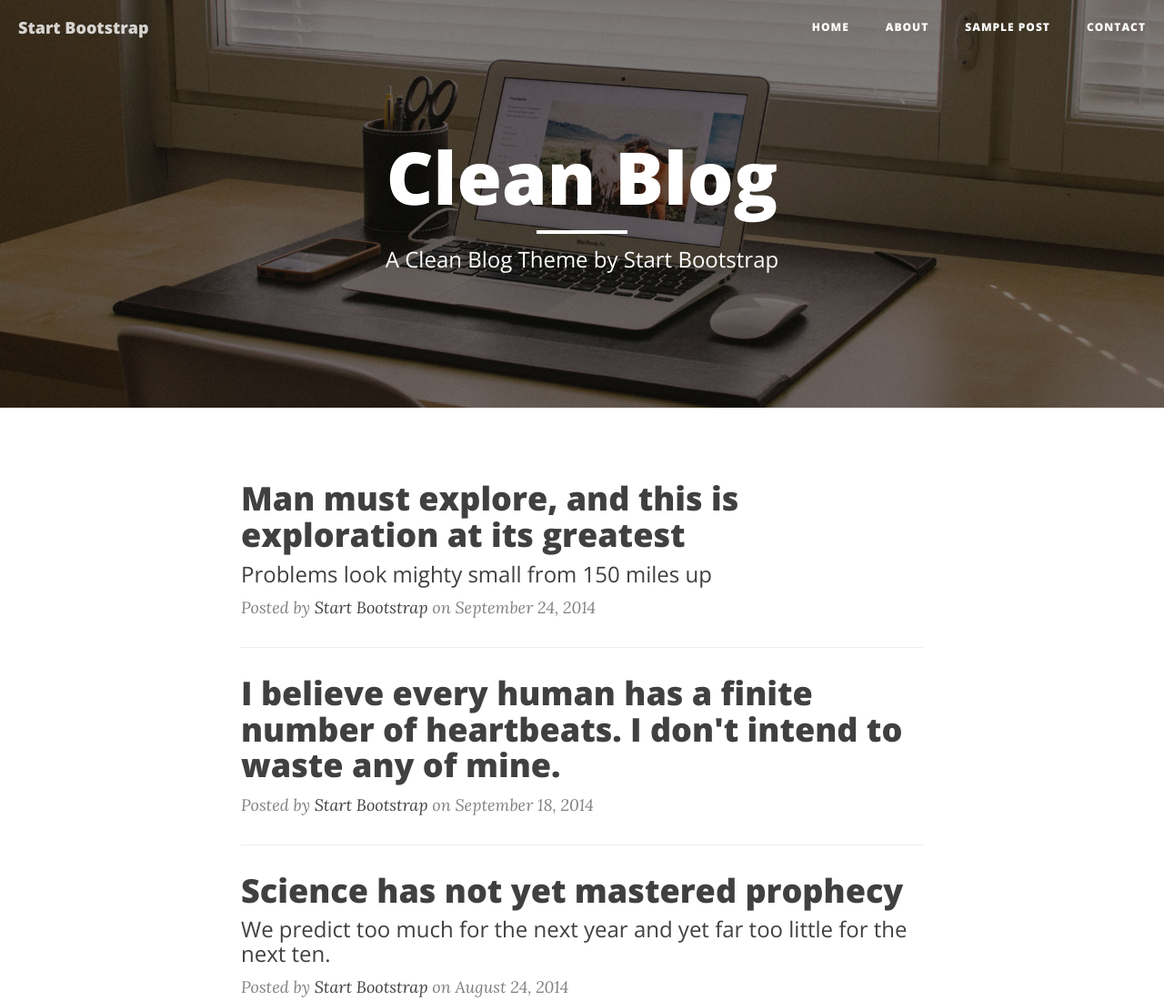
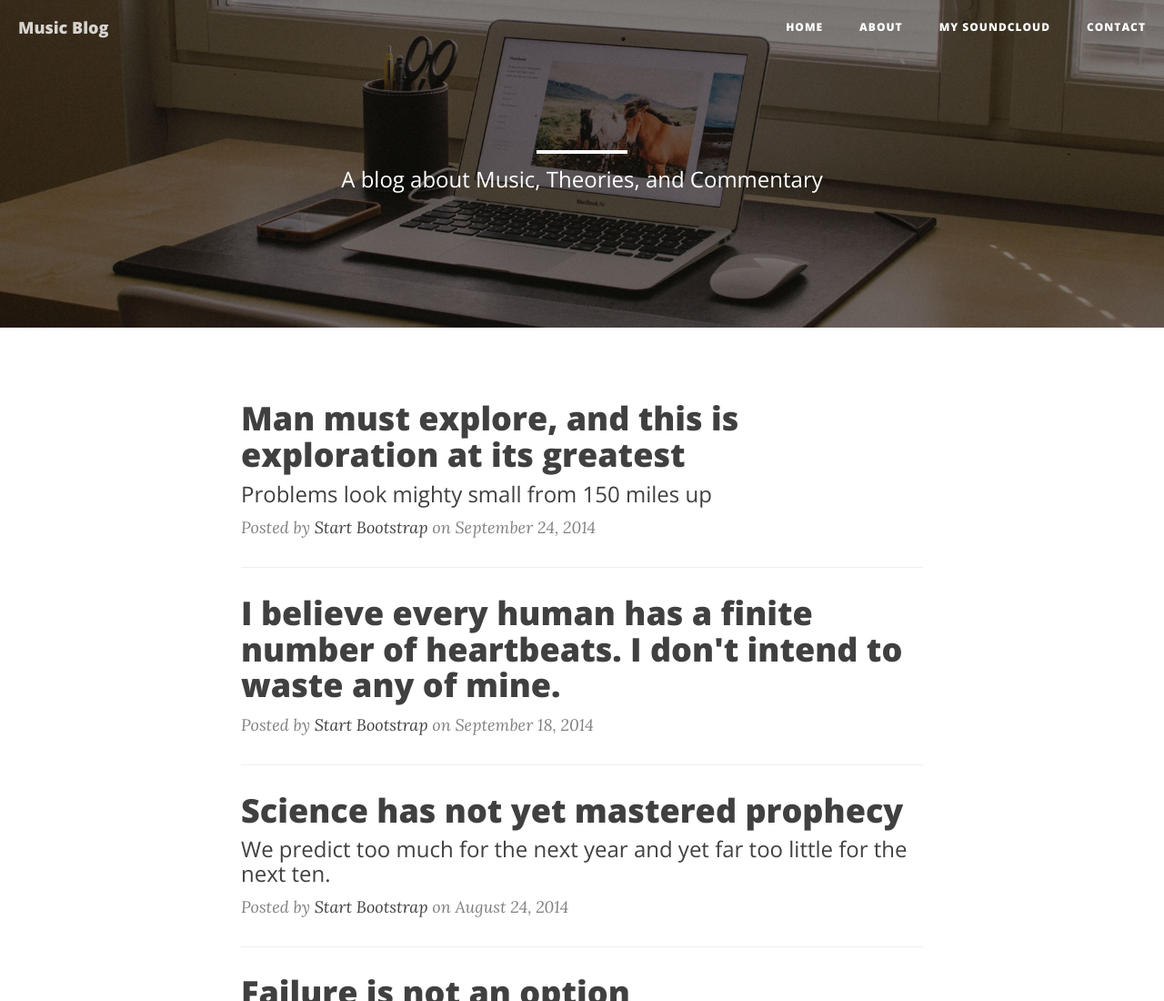
Before and after one commit to laz005/laz005.github.io, a website: page index.html in a window 1280 px wide. Shown: the top 1100 px of the page at 91% size. Drawn offline with nearby package versions, Linux system fonts and the light colour scheme.

Commit message:
Secondary Commit

```diff
--- a/index.html
+++ b/index.html
@@ -9,7 +9,7 @@
     <meta name="description" content="">
     <meta name="author" content="">
 
-    <title>Clean Blog</title>
+    <title>L R B R Music</title>
 
     <!-- Bootstrap Core CSS -->
     <link href="css/bootstrap.min.css" rel="stylesheet">
@@ -44,7 +44,7 @@
                     <span class="icon-bar"></span>
                     <span class="icon-bar"></span>
                 </button>
-                <a class="navbar-brand" href="index.html">Start Bootstrap</a>
+                <a class="navbar-brand" href="index.html">Music Blog</a>
             </div>
 
             <!-- Collect the nav links, forms, and other content for toggling -->
@@ -57,7 +57,7 @@
                         <a href="about.html">About</a>
                     </li>
                     <li>
-                        <a href="post.html">Sample Post</a>
+                        <a href="post.html">My SoundCloud</a>
                     </li>
                     <li>
                         <a href="contact.html">Contact</a>
@@ -76,9 +76,9 @@
             <div class="row">
                 <div class="col-lg-8 col-lg-offset-2 col-md-10 col-md-offset-1">
                     <div class="site-heading">
-                        <h1>Clean Blog</h1>
+                        <h1></h1>
                         <hr class="small">
-                        <span class="subheading">A Clean Blog Theme by Start Bootstrap</span>
+                        <span class="subheading">A blog about Music, Theories, and Commentary </span>
                     </div>
                 </div>
             </div>
```
